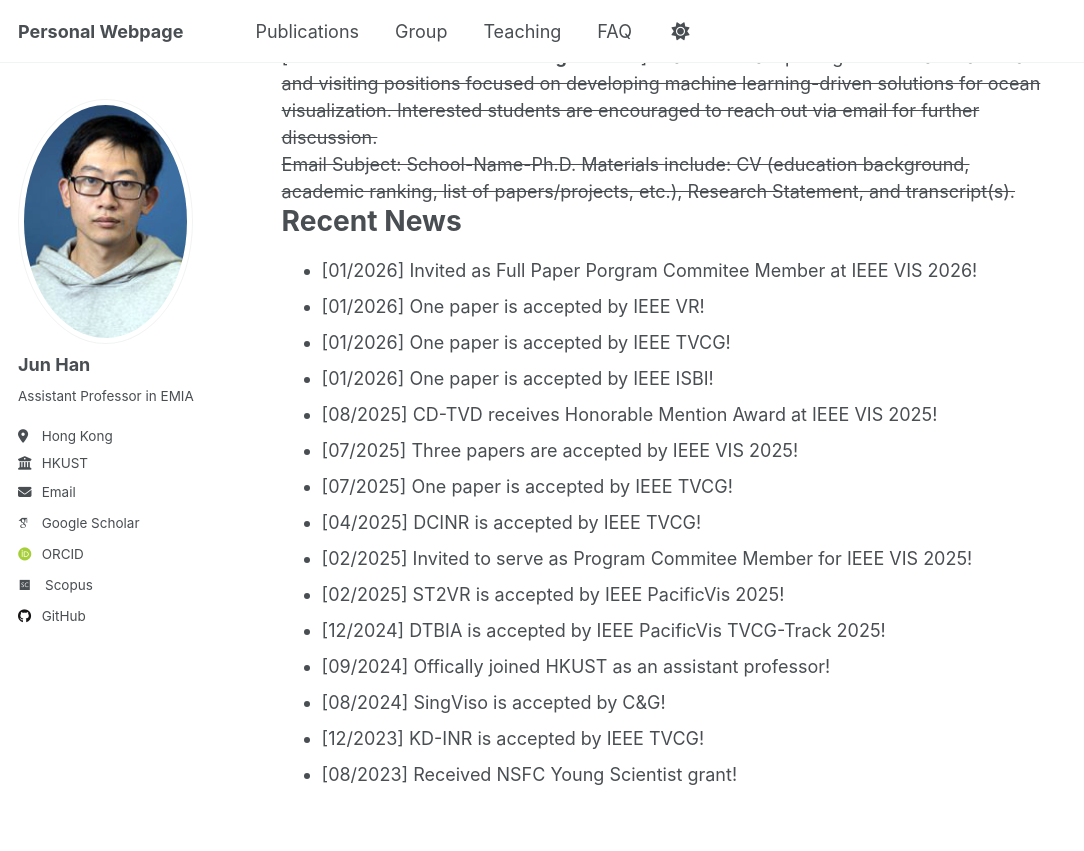
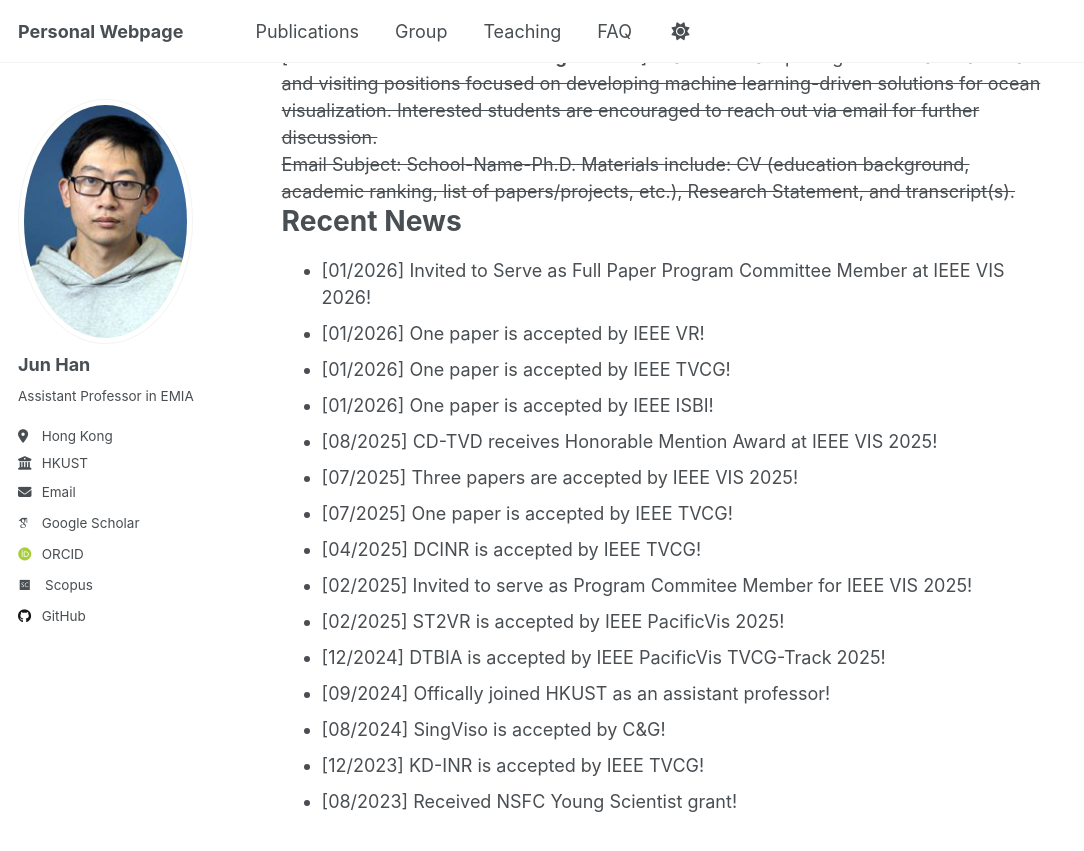
Before and after one commit to stevenhan1991/stevenhan1991.github.io, a Jekyll site: the page built from _pages/about.md, in a window 1280 px wide and 900 px high, scrolled down 917 px. Shown: the top 851 px of the window, without its empty margins (0-1084 px from the left). Built offline with Jekyll 4.4.1, drawn with Linux system fonts in a browser that asks for light colours; some web fonts are replaced.

Commit message:
Update about.md

```diff
--- a/_pages/about.md
+++ b/_pages/about.md
@@ -36,7 +36,7 @@ Materials include: CV (education background, academic ranking, list of papers/pr
 
 <h1 id="recent-news">Recent News</h1>
 <ul>
-  <li>[01/2026] Invited as Full Paper Porgram Commitee Member at IEEE VIS 2026!</li>
+  <li>[01/2026] Invited to Serve as Full Paper Program Committee Member at IEEE VIS 2026!</li>
   <li>[01/2026] One paper is accepted by IEEE VR!</li>
   <li>[01/2026] One paper is accepted by IEEE TVCG!</li>
   <li>[01/2026] One paper is accepted by IEEE ISBI!</li>
```
